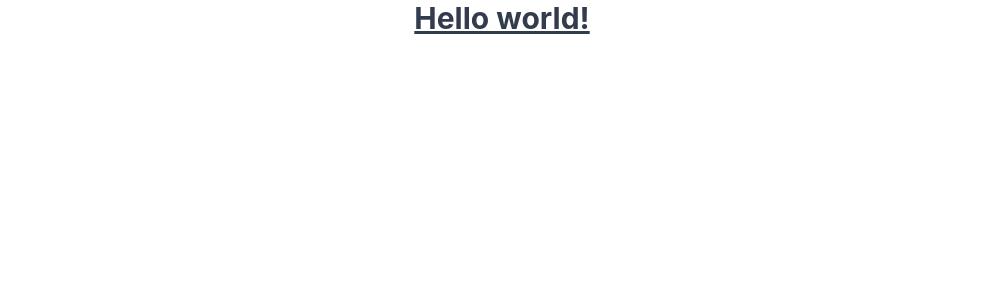
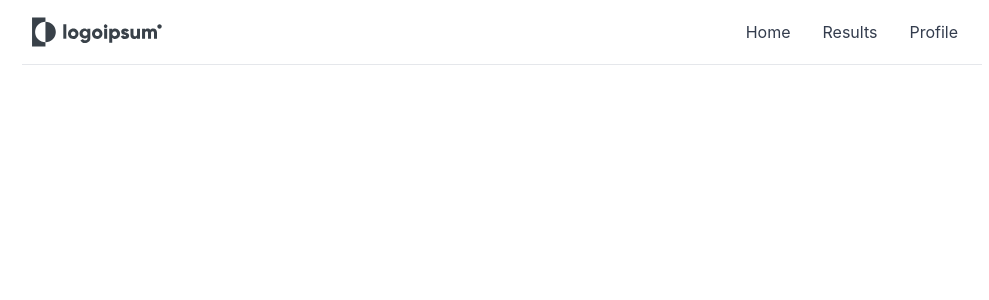
Before and after one commit to AveyBD/quiz-opentdb, a React (Create React App) app: page / in a window 1280 px wide. Shown: the top 300 px of the page, without its empty margins (138-1127 px from the left). Built offline with nearby package versions, Linux system fonts and the light colour scheme.

Commit message:
Navbar Done

```diff
--- a/src/App.js
+++ b/src/App.js
@@ -1,7 +1,9 @@
+import Nav from "./Components/Nav";
+
 function App() {
   return (
     <div>
-      <h1 className="text-3xl font-bold underline text-center">Hello world!</h1>
+      <Nav/>
     </div>
   );
 }
--- /dev/null
+++ b/src/Components/Nav.jsx
@@ -0,0 +1,97 @@
+import React from "react";
+import { Link } from "react-router-dom";
+
+const Nav = () => {
+  return (
+    <div className="navbar bg-base-100 md:w-3/4 mx-auto border-b">
+      <div className="flex-1">
+        <Link to={"/"}>
+          <svg
+            id="logo-6"
+            width="134"
+            height="34"
+            viewBox="0 0 134 34"
+            fill="none"
+            xmlns="http://www.w3.org/2000/svg"
+          >
+            <path
+              d="M15.45 6.64999V2.39999H2.05V31.6H15.45V27.35C12.705 27.35 10.0724 26.2595 8.13144 24.3185C6.19044 22.3775 5.1 19.745 5.1 17C5.1 14.255 6.19044 11.6224 8.13144 9.68144C10.0724 7.74044 12.705 6.64999 15.45 6.64999V6.64999Z"
+              class="ccustom"
+              fill="#394149"
+            ></path>
+            <path
+              d="M15.45 6.64999V27.35C18.195 27.35 20.8276 26.2595 22.7686 24.3185C24.7096 22.3775 25.8 19.745 25.8 17C25.8 14.255 24.7096 11.6224 22.7686 9.68144C20.8276 7.74044 18.195 6.64999 15.45 6.64999V6.64999Z"
+              class="ccustom"
+              fill="#394149"
+            ></path>
+            <path
+              d="M33.32 9.25H36.32V23.7H33.32V9.25Z"
+              class="ccustom"
+              fill="#394149"
+            ></path>
+            <path
+              d="M38 18.75C38 17.7104 38.3087 16.6942 38.8869 15.8302C39.4651 14.9662 40.2868 14.2933 41.2479 13.8968C42.209 13.5004 43.2661 13.3982 44.2853 13.6032C45.3045 13.8082 46.2399 14.3112 46.9729 15.0484C47.7059 15.7857 48.2036 16.7239 48.4028 17.7443C48.6019 18.7647 48.4937 19.8212 48.0917 20.78C47.6897 21.7387 47.0122 22.5566 46.1449 23.1298C45.2776 23.7031 44.2596 24.0059 43.22 24C42.5305 24.0054 41.8468 23.8731 41.2091 23.6107C40.5714 23.3484 39.9924 22.9614 39.5062 22.4725C39.02 21.9835 38.6364 21.4023 38.3777 20.7631C38.1191 20.1239 37.9907 19.4395 38 18.75ZM45.52 18.75C45.5082 18.3018 45.3645 17.867 45.1069 17.5001C44.8493 17.1331 44.4893 16.8502 44.0717 16.6868C43.6542 16.5234 43.1978 16.4867 42.7596 16.5814C42.3213 16.676 41.9207 16.8977 41.6078 17.2189C41.2949 17.54 41.0836 17.9462 41.0004 18.3868C40.9172 18.8274 40.9657 19.2827 41.1399 19.6958C41.3141 20.1089 41.6062 20.4616 41.9798 20.7095C42.3533 20.9575 42.7916 21.0898 43.24 21.09C43.5453 21.096 43.8485 21.0389 44.1307 20.9223C44.4129 20.8058 44.668 20.6323 44.8801 20.4127C45.0922 20.1931 45.2567 19.932 45.3634 19.646C45.4701 19.3599 45.5166 19.0549 45.5 18.75H45.52Z"
+              class="ccustom"
+              fill="#394149"
+            ></path>
+            <path
+              d="M60.31 13.8V23.21C60.31 26.53 57.71 27.94 55.08 27.94C54.1523 28.0161 53.2218 27.8318 52.3933 27.4078C51.5647 26.9838 50.8709 26.3369 50.39 25.54L52.92 24.08C53.125 24.4934 53.4511 24.8344 53.8549 25.0577C54.2587 25.281 54.7209 25.376 55.18 25.33C55.4725 25.366 55.7693 25.337 56.0492 25.245C56.3292 25.1529 56.5853 25.0002 56.7993 24.7976C57.0134 24.595 57.18 24.3477 57.2873 24.0732C57.3946 23.7988 57.4399 23.504 57.42 23.21V22.3C57.0709 22.7233 56.6279 23.0593 56.1263 23.2815C55.6246 23.5037 55.0781 23.6059 54.53 23.58C53.2039 23.58 51.9322 23.0532 50.9945 22.1155C50.0568 21.1779 49.53 19.9061 49.53 18.58C49.53 17.2539 50.0568 15.9822 50.9945 15.0445C51.9322 14.1068 53.2039 13.58 54.53 13.58C55.0781 13.5541 55.6246 13.6563 56.1263 13.8785C56.6279 14.1007 57.0709 14.4367 57.42 14.86V13.86L60.31 13.8ZM57.42 18.55C57.4399 18.0716 57.3163 17.5981 57.065 17.1905C56.8137 16.7829 56.4463 16.4598 56.0098 16.2627C55.5734 16.0656 55.0881 16.0036 54.6161 16.0846C54.1442 16.1656 53.7072 16.3859 53.3615 16.7172C53.0158 17.0485 52.7771 17.4757 52.6761 17.9438C52.5751 18.4119 52.6164 18.8994 52.7947 19.3438C52.9731 19.7882 53.2803 20.1691 53.6768 20.4375C54.0734 20.7059 54.5412 20.8496 55.02 20.85C55.3325 20.8725 55.6462 20.8292 55.9408 20.723C56.2355 20.6167 56.5047 20.4498 56.7308 20.233C56.957 20.0163 57.1352 19.7545 57.2539 19.4646C57.3726 19.1747 57.4292 18.8631 57.42 18.55Z"
+              class="ccustom"
+              fill="#394149"
+            ></path>
+            <path
+              d="M62 18.75C62 17.7112 62.3082 16.6958 62.8855 15.8322C63.4628 14.9686 64.2833 14.2957 65.2432 13.8987C66.2031 13.5016 67.2592 13.3982 68.2779 13.6016C69.2966 13.805 70.232 14.306 70.9659 15.0412C71.6997 15.7765 72.1989 16.7129 72.4003 17.7319C72.6018 18.751 72.4964 19.8069 72.0975 20.766C71.6986 21.7252 71.0241 22.5444 70.1595 23.1201C69.2948 23.6958 68.2788 24.002 67.24 24C66.5492 24.0067 65.8639 23.8754 65.2245 23.6138C64.5851 23.3522 64.0043 22.9656 63.5163 22.4766C63.0282 21.9876 62.6427 21.4061 62.3823 20.7662C62.122 20.1263 61.992 19.4408 62 18.75ZM69.52 18.75C69.5082 18.3014 69.3642 17.8662 69.1062 17.499C68.8482 17.1319 68.4875 16.849 68.0694 16.6859C67.6513 16.5228 67.1944 16.4867 66.7559 16.5822C66.3174 16.6776 65.9168 16.9004 65.6043 17.2225C65.2918 17.5446 65.0813 17.9518 64.9993 18.393C64.9172 18.8342 64.9671 19.2898 65.1428 19.7027C65.3185 20.1157 65.6122 20.4676 65.9871 20.7144C66.3619 20.9611 66.8012 21.0918 67.25 21.09C67.5553 21.096 67.8585 21.0389 68.1407 20.9223C68.4229 20.8058 68.678 20.6323 68.8901 20.4127C69.1022 20.1931 69.2667 19.932 69.3734 19.646C69.4801 19.3599 69.5266 19.0549 69.51 18.75H69.52Z"
+              class="ccustom"
+              fill="#394149"
+            ></path>
+            <path
+              d="M73.87 11.15C73.87 10.798 73.9744 10.4538 74.17 10.1611C74.3656 9.86836 74.6436 9.64022 74.9688 9.50549C75.2941 9.37077 75.652 9.33552 75.9973 9.4042C76.3425 9.47288 76.6597 9.64241 76.9087 9.89135C77.1576 10.1403 77.3271 10.4575 77.3958 10.8027C77.4645 11.148 77.4292 11.5059 77.2945 11.8312C77.1598 12.1564 76.9316 12.4344 76.6389 12.63C76.3462 12.8256 76.0021 12.93 75.65 12.93C75.1795 12.9248 74.7298 12.7356 74.3971 12.4029C74.0644 12.0702 73.8752 11.6205 73.87 11.15ZM74.16 13.8H77.16V23.7H74.16V13.8Z"
+              class="ccustom"
+              fill="#394149"
+            ></path>
+            <path
+              d="M90 18.75C90.0336 19.4084 89.9367 20.067 89.7148 20.6878C89.493 21.3086 89.1505 21.8794 88.7072 22.3673C88.2638 22.8553 87.7284 23.2507 87.1316 23.5309C86.5349 23.8111 85.8886 23.9705 85.23 24C84.6711 24.0372 84.111 23.9477 83.5916 23.7382C83.0721 23.5286 82.6067 23.2045 82.23 22.79V27.68H79.23V13.8H82.23V14.73C82.6072 14.3167 83.073 13.9941 83.5925 13.7863C84.112 13.5784 84.6718 13.4908 85.23 13.53C85.886 13.5595 86.5297 13.718 87.1244 13.9963C87.7191 14.2746 88.2532 14.6674 88.6961 15.1521C89.1391 15.6368 89.4822 16.204 89.7059 16.8214C89.9296 17.4387 90.0296 18.094 90 18.75ZM87 18.75C86.9882 18.2855 86.8395 17.8349 86.5727 17.4546C86.3059 17.0743 85.9327 16.7811 85.5 16.612C85.0673 16.4428 84.5943 16.4052 84.1402 16.5037C83.6862 16.6022 83.2714 16.8326 82.9477 17.1659C82.624 17.4992 82.4059 17.9206 82.3208 18.3774C82.2356 18.8341 82.2871 19.3058 82.4689 19.7334C82.6507 20.1609 82.9546 20.5253 83.3426 20.7809C83.7306 21.0365 84.1854 21.1718 84.65 21.17C84.9682 21.1835 85.2857 21.1296 85.5816 21.0118C85.8776 20.894 86.1453 20.715 86.3672 20.4865C86.5891 20.258 86.7601 19.9851 86.8692 19.6859C86.9783 19.3866 87.0228 19.0677 87 18.75Z"
+              class="ccustom"
+              fill="#394149"
+            ></path>
+            <path
+              d="M99.13 20.73C99.13 23.01 97.13 23.98 95.01 23.98C94.1453 24.0578 93.2772 23.8745 92.5178 23.4538C91.7584 23.0331 91.1426 22.3943 90.75 21.62L93.33 20.16C93.4322 20.5168 93.6538 20.8277 93.9578 21.0407C94.2618 21.2537 94.6297 21.3558 95 21.33C95.71 21.33 96.07 21.11 96.07 20.71C96.07 19.62 91.2 20.2 91.2 16.77C91.2 14.61 93.02 13.53 95.08 13.53C95.863 13.4949 96.641 13.6726 97.3311 14.0441C98.0213 14.4156 98.598 14.9671 99 15.64L96.42 17C96.306 16.742 96.1198 16.5226 95.8838 16.3682C95.6477 16.2138 95.372 16.1311 95.09 16.13C94.57 16.13 94.26 16.33 94.26 16.68C94.26 17.82 99.13 17.07 99.13 20.73Z"
+              class="ccustom"
+              fill="#394149"
+            ></path>
+            <path
+              d="M110 13.8V23.7H107V22.77C106.659 23.1817 106.226 23.5074 105.737 23.7211C105.247 23.9348 104.714 24.0303 104.18 24C102.18 24 100.47 22.57 100.47 19.9V13.8H103.47V19.45C103.446 19.6862 103.474 19.9247 103.552 20.1491C103.63 20.3734 103.755 20.5782 103.919 20.7494C104.084 20.9205 104.284 21.0539 104.505 21.1404C104.726 21.2268 104.963 21.2642 105.2 21.25C106.28 21.25 107.04 20.61 107.04 19.25V13.8H110Z"
+              class="ccustom"
+              fill="#394149"
+            ></path>
+            <path
+              d="M127 17.62V23.7H124V17.88C124 16.88 123.53 16.26 122.58 16.26C121.63 16.26 121.03 16.95 121.03 18.12V23.7H118.03V17.88C118.03 16.88 117.56 16.26 116.61 16.26C115.66 16.26 115.06 16.95 115.06 18.12V23.7H112.06V13.8H115.06V14.71C115.371 14.308 115.776 13.9896 116.241 13.7836C116.705 13.5776 117.214 13.4904 117.72 13.53C118.227 13.5035 118.733 13.6095 119.187 13.8374C119.641 14.0653 120.028 14.4074 120.31 14.83C120.64 14.3884 121.076 14.0376 121.578 13.8103C122.079 13.5829 122.631 13.4865 123.18 13.53C125.52 13.53 127 15.15 127 17.62Z"
+              class="ccustom"
+              fill="#394149"
+            ></path>
+            <path
+              d="M129.52 13.74C130.735 13.74 131.72 12.755 131.72 11.54C131.72 10.325 130.735 9.34 129.52 9.34C128.305 9.34 127.32 10.325 127.32 11.54C127.32 12.755 128.305 13.74 129.52 13.74Z"
+              class="ccustom"
+              fill="#394149"
+            ></path>
+          </svg>
+        </Link>
+      </div>
+      <div className="flex-none">
+        <ul className="menu menu-horizontal p-0">
+          <li>
+            <Link to={"/"}>Home</Link>
+          </li>
+          <li>
+            <Link to={"/result"}>Results</Link>
+          </li>
+          <li>
+            <Link to={"/profile"}>Profile</Link>
+          </li>
+        </ul>
+      </div>
+    </div>
+  );
+};
+
+export default Nav;
```
